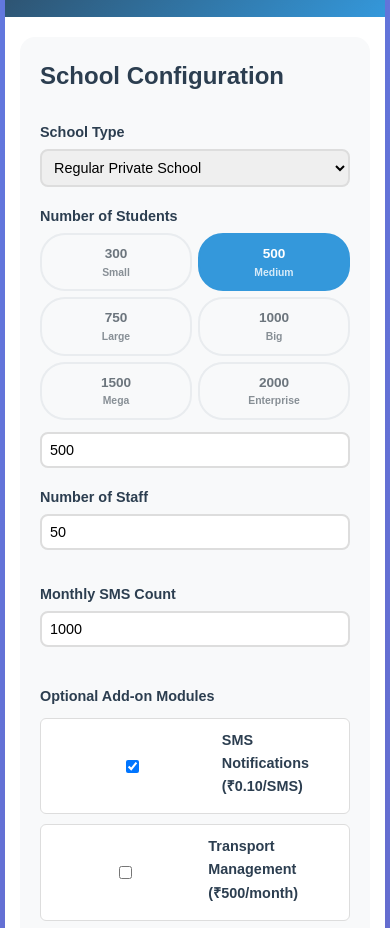
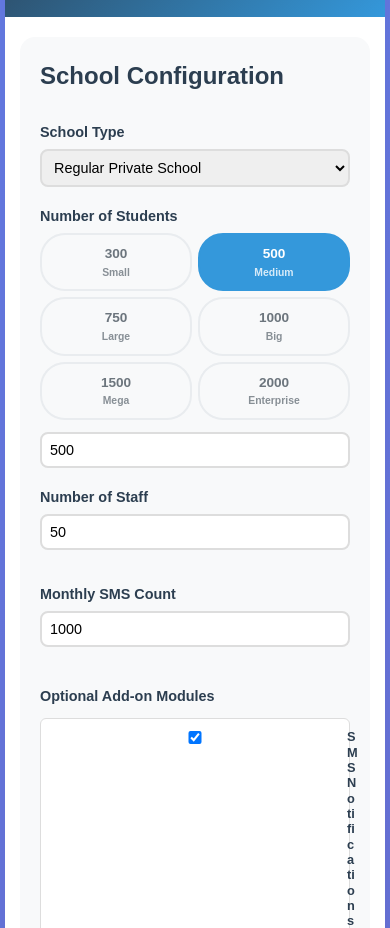
Before and after one commit to afsarkhan10182/school-management-software, a plain HTML site: page index.html in a window 390 px wide. Shown: the part 137-1065 px from the top of the page. Drawn offline with Linux system fonts and the light colour scheme.

Commit message:
responsive

```diff
--- a/index.html
+++ b/index.html
@@ -47,8 +47,33 @@
         .input-group { margin-bottom: 25px; }
         .input-group label { display: block; margin-bottom: 8px; font-weight: 600; color: #2c3e50; }
         .input-group input, .input-group select { width: 100%; padding: 12px; border: 2px solid #ddd; border-radius: 8px; font-size: 1rem; }
-        .checkbox-group { display: grid; grid-template-columns: 1fr 1fr; gap: 15px; margin-top: 10px; }
-        .checkbox-item { display: flex; align-items: center; gap: 8px; padding: 10px; background: white; border-radius: 6px; border: 1px solid #ddd; }
+        .checkbox-group {
+            display: grid;
+            grid-template-columns: 1fr 1fr;
+            gap: 15px;
+            margin-top: 10px;
+        }
+        .checkbox-item {
+            display: flex;
+            align-items: flex-start;
+            gap: 8px;
+            padding: 10px;
+            background: white;
+            border-radius: 6px;
+            border: 1px solid #ddd;
+            word-wrap: break-word;
+            overflow-wrap: break-word;
+        }
+        .checkbox-item input[type="checkbox"] {
+            flex-shrink: 0;
+            margin-top: 2px;
+        }
+        .checkbox-item label {
+            font-size: 0.9rem;
+            line-height: 1.4;
+            word-break: break-word;
+            hyphens: auto;
+        }
         .results-panel { background: white; padding: 30px; border-radius: 15px; }
         .price-display { text-align: center; margin-bottom: 30px; }
         .main-price { font-size: 3rem; font-weight: 700; color: #2c3e50; margin-bottom: 5px; }
@@ -588,6 +613,12 @@
             .checkbox-item {
                 padding: 12px;
                 font-size: 0.9rem;
+                align-items: flex-start;
+            }
+
+            .checkbox-item label {
+                font-size: 0.85rem;
+                line-height: 1.3;
             }
 
             .billing-tabs {
@@ -854,6 +885,12 @@
             .checkbox-item {
                 padding: 10px;
                 font-size: 0.85rem;
+                align-items: flex-start;
+            }
+
+            .checkbox-item label {
+                font-size: 0.8rem;
+                line-height: 1.2;
             }
 
             .billing-tabs {
@@ -1079,6 +1116,16 @@
                 gap: 15px;
             }
 
+            .checkbox-item {
+                padding: 12px;
+                align-items: flex-start;
+            }
+
+            .checkbox-item label {
+                font-size: 0.9rem;
+                line-height: 1.3;
+            }
+
             .billing-tabs {
                 gap: 15px;
             }
@@ -1216,6 +1263,20 @@
 
             .support-section {
                 padding: 15px 10px;
+            }
+
+            .checkbox-group {
+                gap: 8px;
+            }
+
+            .checkbox-item {
+                padding: 8px;
+                font-size: 0.8rem;
+            }
+
+            .checkbox-item label {
+                font-size: 0.75rem;
+                line-height: 1.2;
             }
         }
 
```
